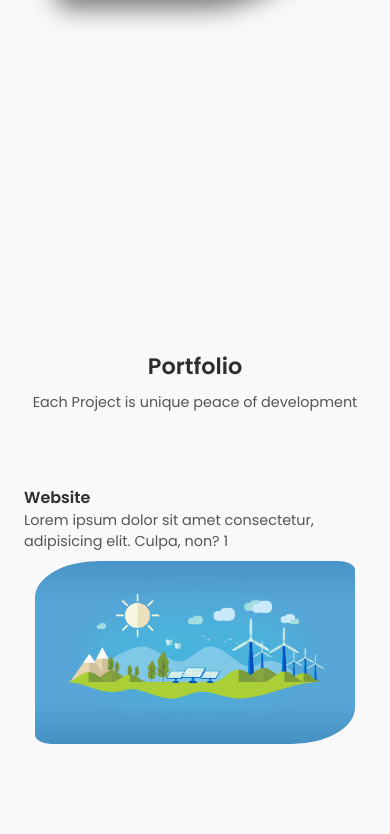
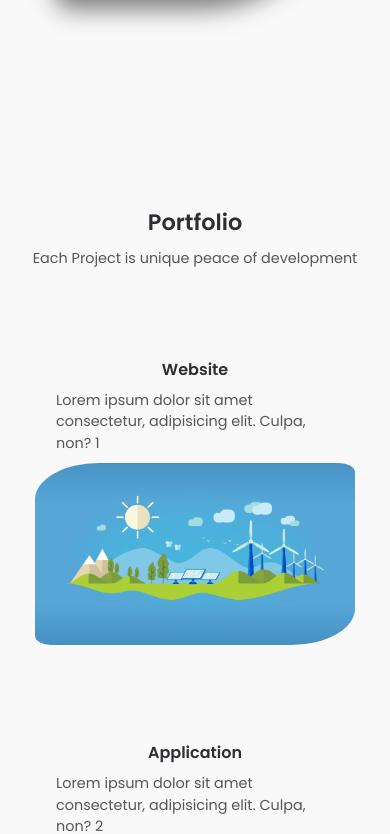
Before and after one commit to litvnvdev/maksim_litvinov_website, a React (Vite) app: page / in a window 390 px wide. Shown: the part 1531-2365 px from the top of the page. Built offline with nearby package versions, Linux system fonts and the light colour scheme.

Commit message:
work with media queries

```diff
--- a/src/components/ProjectCard.tsx
+++ b/src/components/ProjectCard.tsx
@@ -15,7 +15,7 @@ const ProjectTextContainer = styled.div`
   flex-direction: column;
   max-width: 30rem;
 
-  @media (min-width: 425px) and (max-width: 767px) {
+  @media (min-width: 56px) and (max-width: 767px) {
     align-items: center;
     max-width: 25rem;
     padding: 0 2rem;
@@ -32,9 +32,12 @@ const ProjectImg = styled.img`
   height: auto;
   border-radius: 20% 5%;
 
-  @media (min-width: 325px) and (max-width: 767px) {
+  @media (min-width: 375px) and (max-width: 768px) {
     margin: 0 auto;
     width: 20rem;
+  }
+  @media (min-width: 56px) and (max-width: 375px) {
+    width: 18rem;
   }
 `;
 
--- a/src/components/Protfolio.tsx
+++ b/src/components/Protfolio.tsx
@@ -31,6 +31,11 @@ const PortfolioContainer = styled.div`
   gap: 4rem;
   align-items: center;
   justify-content: center;
+
+  @media (min-width: 56px) and (max-width: 768px) {
+    margin-top: 3rem;
+    gap: 2rem;
+  }
 `;
 
 const Protfolio = () => {
@@ -41,7 +46,7 @@ const Protfolio = () => {
       description:
         "Lorem ipsum dolor sit amet consectetur, adipisicing elit. Culpa, non? 1",
       img: MockImg_1,
-      direction: 'row'
+      direction: "row",
     },
     {
       id: 2,
@@ -49,7 +54,7 @@ const Protfolio = () => {
       description:
         "Lorem ipsum dolor sit amet consectetur, adipisicing elit. Culpa, non? 2 ",
       img: MockImg_2,
-      direction: 'row-reverse'
+      direction: "row-reverse",
     },
     {
       id: 3,
@@ -57,7 +62,7 @@ const Protfolio = () => {
       description:
         "Lorem ipsum dolor sit amet consectetur, adipisicing elit. Culpa, non? 3",
       img: MockImg_3,
-      direction: 'row'
+      direction: "row",
     },
     {
       id: 4,
@@ -65,17 +70,17 @@ const Protfolio = () => {
       description:
         "Lorem ipsum dolor sit amet consectetur, adipisicing elit. Culpa, non? 3",
       img: MockImg_4,
-      direction: 'row-reverse'
+      direction: "row-reverse",
     },
   ];
   return (
-    <Wrapper>
+    <Wrapper m_pt="2rem" l_pt="9rem" sm_pt="1rem">
       <Container>
-        <Content direction="column" sm_padding='0'>
+        <Content direction="column" sm_padding="0">
           <SubTitle>Portfolio</SubTitle>
-          <Text>Each Project is unique peace of development</Text>
+          <Text sm_text_align='center'>Each Project is unique peace of development</Text>
           <PortfolioContainer>
-            {projectData.map((el, id) => (
+            {projectData.map((el) => (
               <ProjectCard key={el.id} {...el} />
             ))}
           </PortfolioContainer>
```
